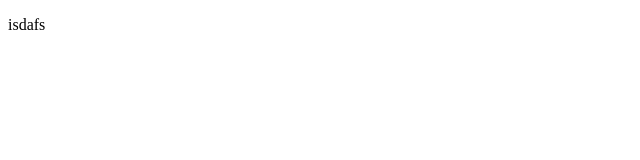
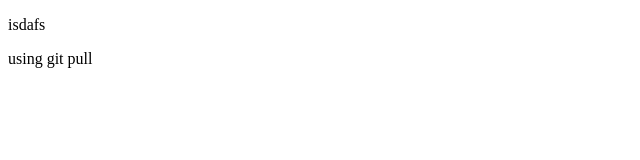
Before and after one commit to ankitraj7005/Project-B, a plain HTML site: page index.html in a window 1280 px wide. Shown: the full height of the page, 0-640 px from the left. Drawn offline with Linux system fonts and the light colour scheme.

Commit message:
updated using git pull

```diff
--- a/index.html
+++ b/index.html
@@ -8,6 +8,7 @@
 </head>
 <body>
     <p>isdafs</p>
+    <p>using git pull</p>
 
 </body>
 </html>
```
